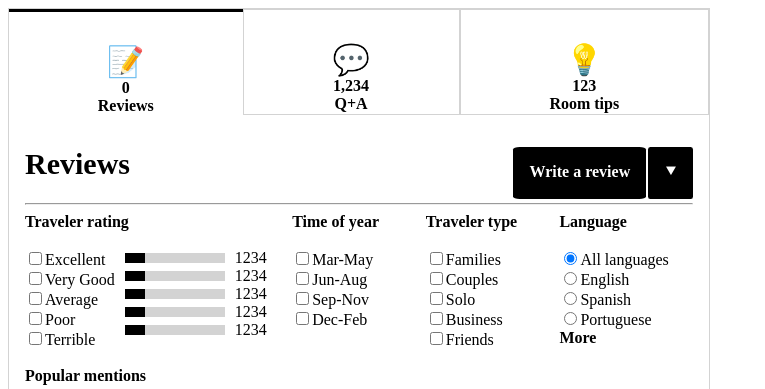
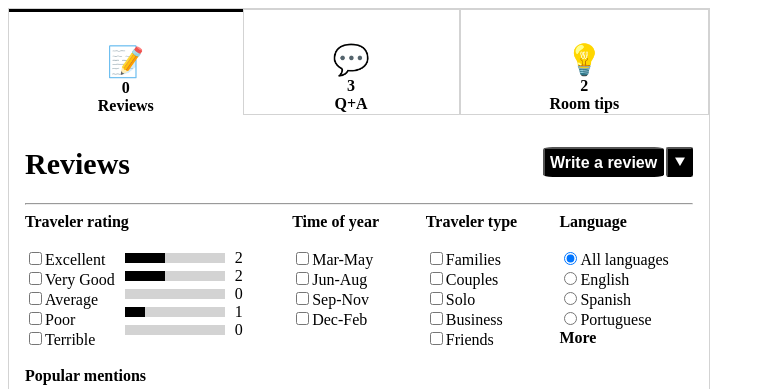
Before and after one commit to pawmccartney/reviews, a React app: page / in a window 1280 px wide. Shown: the top 389 px of the page, without its empty margins (0-765 px from the left). Built offline with nearby package versions, Linux system fonts and the light colour scheme; no server answers; the HTML template or start-up script is replaced by a standard one.

Commit message:
some css changes

```diff
--- a/client/src/component/filters.jsx
+++ b/client/src/component/filters.jsx
@@ -58,19 +58,19 @@ const ReviewsFilterTitleButtons = styled.div`
   display:flex;
 `;
 
-const ReviewButton = styled.div`
+const ButtonContainer = styled.div`
+`;
+
+const ReviewButton = styled.button`
   background-color: black;
-  border-radius: 5%;
+  border-radius: 8%;
   color: white;
   display: inline-block;
   font-size: 16px;
   font-weight: bold;
-  height: 20px;
-  margin: none;
   margin-left: 2px;
-  padding: 1em;
-  position: relative;
-  text-align: center;
+  height: 30px;
+  padding: 5px;
   vertical-align: middle;
   cursor: pointer;
 `;
@@ -83,8 +83,8 @@ const Filters = ({count, filterByRatings, filterByMonth, filterByType}) => (
   <ReviewsFilter>
     <ReviewsFiltersNavbar>
       <ReviewsFiltersNavbarFirstOption><Icon>&#x1f4dd;</Icon><div>{count}</div>Reviews</ReviewsFiltersNavbarFirstOption>
-      <ReviewsFiltersNavbarOption><Icon>&#128172;</Icon><div>1,234</div>Q+A</ReviewsFiltersNavbarOption>
-      <ReviewsFiltersNavbarOption><Icon>&#x1F4A1;</Icon><div>123</div>Room tips
+      <ReviewsFiltersNavbarOption><Icon>&#128172;</Icon><div>3</div>Q+A</ReviewsFiltersNavbarOption>
+      <ReviewsFiltersNavbarOption><Icon>&#x1F4A1;</Icon><div>2</div>Room tips
       {/* &#xF723; */}
       </ReviewsFiltersNavbarOption>
     </ReviewsFiltersNavbar>
@@ -92,10 +92,10 @@ const Filters = ({count, filterByRatings, filterByMonth, filterByType}) => (
       <ReviewsFilterTitle>
         <ReviewsFilterTitleParts>Reviews</ReviewsFilterTitleParts>
         <ReviewsFilterTitleButtons>
-          <div>
+          <ButtonContainer>
             <ReviewButton>Write a review</ReviewButton>
             <ReviewButton>{'\u2bc6'}</ReviewButton>
-          </div>
+          </ButtonContainer>
         </ReviewsFilterTitleButtons>
       </ReviewsFilterTitle>
       <hr></hr>
--- a/client/src/component/review.jsx
+++ b/client/src/component/review.jsx
@@ -7,6 +7,7 @@ const ReviewsReview = styled.div`
   /* max-width: 832px;
   min-width: 664px;
   width: calc(50% + 3em); */
+  border: 1px solid lightgray;
   width: 700px;
   z-index: 1;
 `;
@@ -66,14 +67,15 @@ const ReviewsPictures = styled.div`
   display: grid;
   grid-template-columns: auto auto auto;
   width: 100%;
-  height: auto;
+  height: 130px;
+  overflow:hidden;
 `;
 
 const ReviewsPicturesImg = styled.img`
   display: block;
   max-width: 100%;
   width: auto;
-  height: auto;
+
 `;
 
 const ReviewsRatings = styled.div`
@@ -217,7 +219,7 @@ const Review = ({currHotelReview, readMore}) => (
         <br></br>
         <br></br>
       </Disclaimer>
-      <ReviewsBodyHelpfulShare><div>{'\ud83d\udd92'}Helpful</div>   <div>Share</div></ReviewsBodyHelpfulShare>
+      <ReviewsBodyHelpfulShare><div>{'\ud83d\udd92'} Helpful</div>   <div>{'\uE800'} Share</div></ReviewsBodyHelpfulShare>
     </ReviewsBody>
     <Footer></Footer>
     <ReviewsFooter>
--- a/client/src/component/travelerRating.jsx
+++ b/client/src/component/travelerRating.jsx
@@ -26,9 +26,37 @@ const ReviewsSelectionsRatingOuterBar = styled.div`
   background-color: lightgray;
 `;
 
-const ReviewsSelectionsRatingInnerBar = styled.div`
+const ReviewsSelectionsRatingInnerBarExcellent = styled.div`
+  display: block;
+  width: 40%;
+  height: 10px;
+  background-color: black;
+`;
+
+const ReviewsSelectionsRatingInnerBarVeryGood = styled.div`
+  display: block;
+  width: 40%;
+  height: 10px;
+  background-color: black;
+`;
+
+const ReviewsSelectionsRatingInnerBarAverage = styled.div`
+  display: block;
+  width: 0%;
+  height: 10px;
+  background-color: black;
+`;
+
+const ReviewsSelectionsRatingInnerBarPoor = styled.div`
   display: block;
   width: 20%;
+  height: 10px;
+  background-color: black;
+`;
+
+const ReviewsSelectionsRatingInnerBarTerrible = styled.div`
+  display: block;
+  width: 0%;
   height: 10px;
   background-color: black;
 `;
@@ -72,33 +100,33 @@ const TravelerRating = ({filterByRatings}) => (
       <div>
         <div>
           <ReviewsSelectionsRatingOuterBar>
-            <ReviewsSelectionsRatingInnerBar></ReviewsSelectionsRatingInnerBar>
+            <ReviewsSelectionsRatingInnerBarExcellent></ReviewsSelectionsRatingInnerBarExcellent>
           </ReviewsSelectionsRatingOuterBar>
-          <ReviewsSelectionsRatingCount>1234</ReviewsSelectionsRatingCount>
+          <ReviewsSelectionsRatingCount>2</ReviewsSelectionsRatingCount>
         </div>
         <div>
           <ReviewsSelectionsRatingOuterBar>
-            <ReviewsSelectionsRatingInnerBar></ReviewsSelectionsRatingInnerBar>
+            <ReviewsSelectionsRatingInnerBarVeryGood></ReviewsSelectionsRatingInnerBarVeryGood>
           </ReviewsSelectionsRatingOuterBar>
-          <ReviewsSelectionsRatingCount>1234</ReviewsSelectionsRatingCount>
+          <ReviewsSelectionsRatingCount>2</ReviewsSelectionsRatingCount>
         </div>
         <div>
           <ReviewsSelectionsRatingOuterBar>
-            <ReviewsSelectionsRatingInnerBar></ReviewsSelectionsRatingInnerBar>
+            <ReviewsSelectionsRatingInnerBarAverage></ReviewsSelectionsRatingInnerBarAverage>
           </ReviewsSelectionsRatingOuterBar>
-          <ReviewsSelectionsRatingCount>1234</ReviewsSelectionsRatingCount>
+          <ReviewsSelectionsRatingCount>0</ReviewsSelectionsRatingCount>
         </div>
         <div>
           <ReviewsSelectionsRatingOuterBar>
-            <ReviewsSelectionsRatingInnerBar></ReviewsSelectionsRatingInnerBar>
+            <ReviewsSelectionsRatingInnerBarPoor></ReviewsSelectionsRatingInnerBarPoor>
           </ReviewsSelectionsRatingOuterBar>
-          <ReviewsSelectionsRatingCount>1234</ReviewsSelectionsRatingCount>
+          <ReviewsSelectionsRatingCount>1</ReviewsSelectionsRatingCount>
         </div>
         <div>
           <ReviewsSelectionsRatingOuterBar>
-            <ReviewsSelectionsRatingInnerBar></ReviewsSelectionsRatingInnerBar>
+            <ReviewsSelectionsRatingInnerBarTerrible></ReviewsSelectionsRatingInnerBarTerrible>
           </ReviewsSelectionsRatingOuterBar>
-          <ReviewsSelectionsRatingCount>1234</ReviewsSelectionsRatingCount>
+          <ReviewsSelectionsRatingCount>0</ReviewsSelectionsRatingCount>
         </div>
       </div>
     </ReviewsSelectionsContainer>
```
Also changed, not shown: database/sampleGenerator.js (+6 -6 lines).
